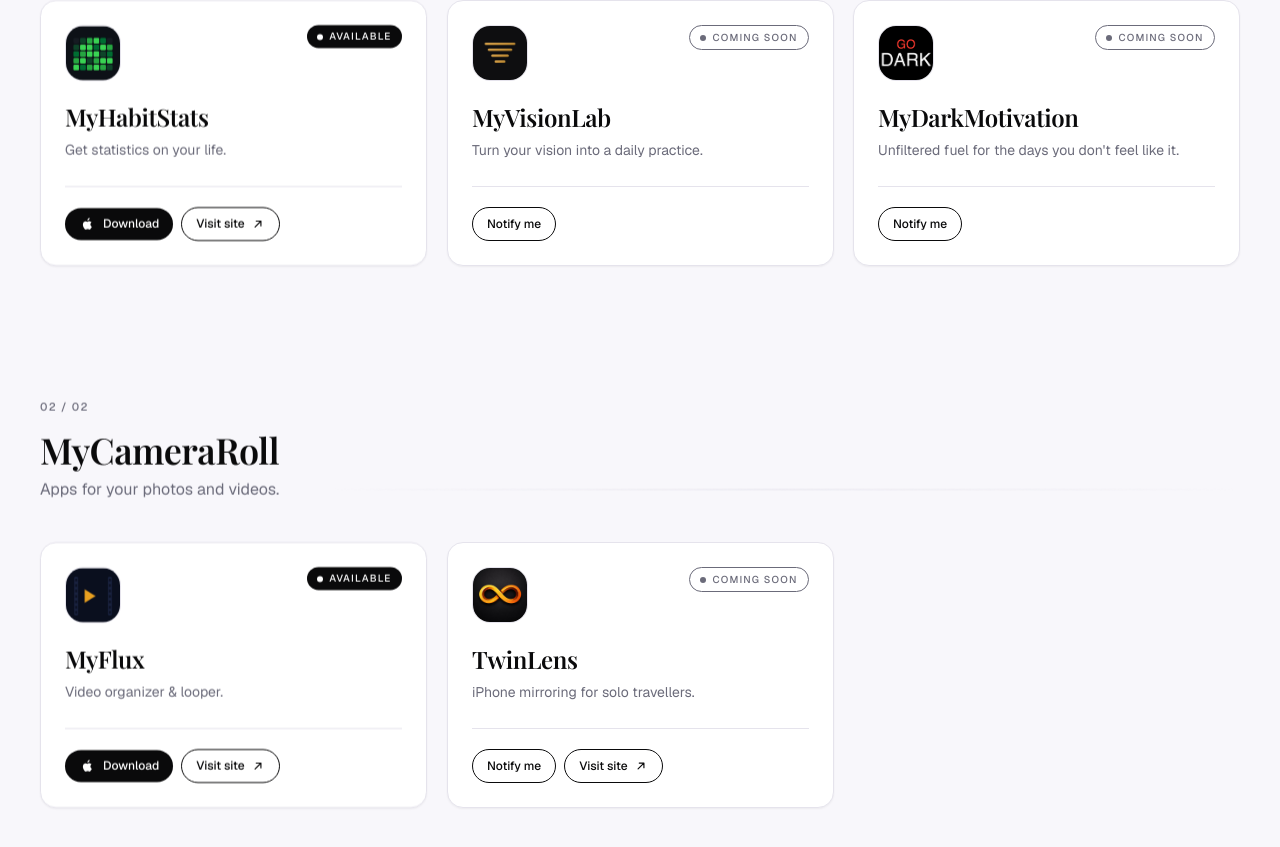
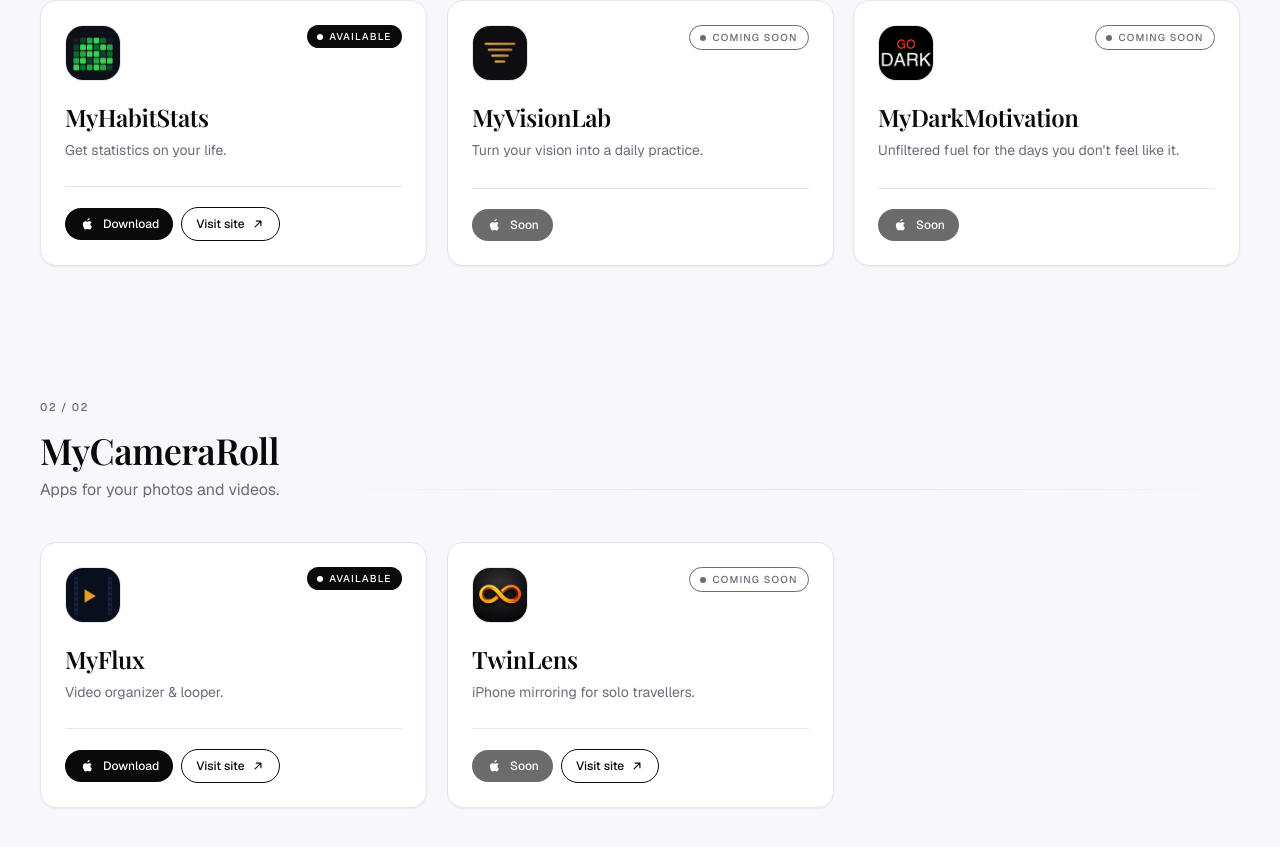
Before and after one commit to MyElleLab/MyElleLab-Website, a Next.js app: page / in a window 1280 px wide. Shown: the part 1275-2122 px from the top of the page. Built offline with nearby package versions, Linux system fonts and the light colour scheme.

Commit message:
Replace Notify me with disabled 'Soon' Apple CTA

```diff
--- a/components/ProductCard.tsx
+++ b/components/ProductCard.tsx
@@ -73,9 +73,12 @@
         ) : (
           <button
             type="button"
-            className="inline-flex items-center gap-2 rounded-full border border-ink bg-surface px-3.5 py-2 text-xs font-medium text-ink hover:bg-ink hover:text-white transition"
+            disabled
+            aria-label={`${product.name} — coming soon to the App Store`}
+            className="inline-flex items-center gap-2 rounded-full bg-ink px-3.5 py-2 text-xs font-medium text-white opacity-60 cursor-not-allowed"
           >
-            Notify me
+            <AppStoreBadge />
+            Soon
           </button>
         )}
 
```
